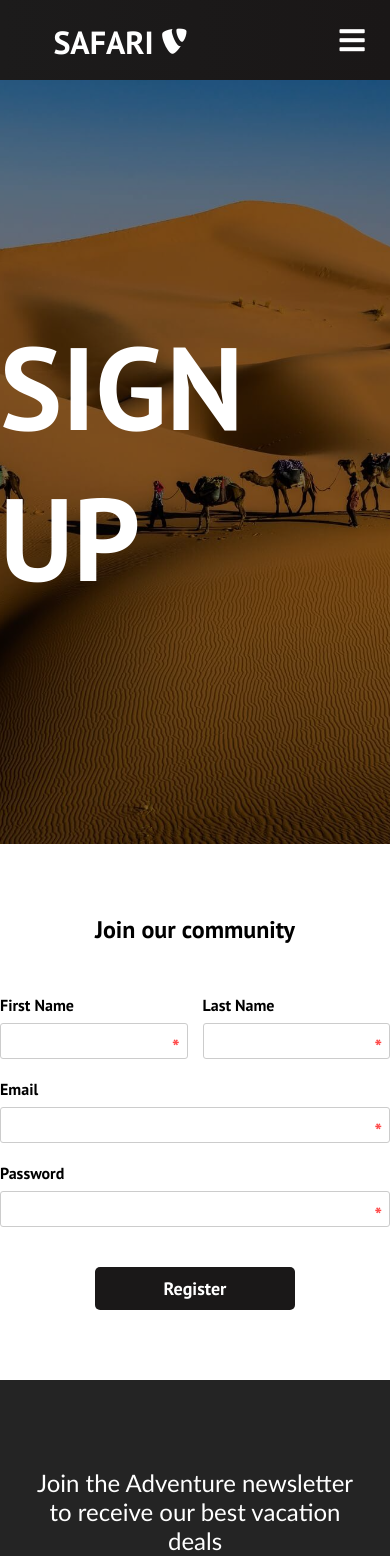
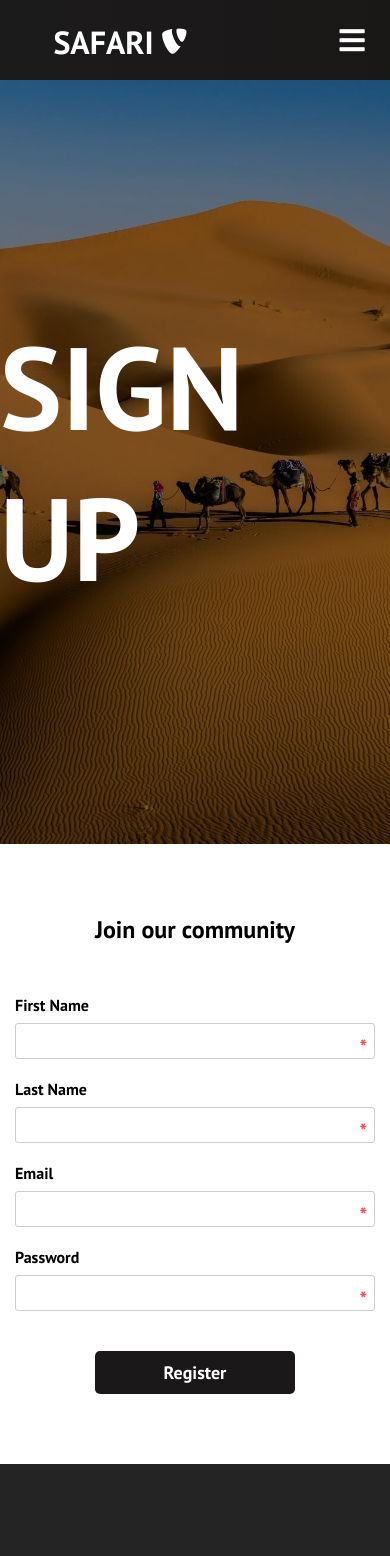
Before and after one commit to salahineo/safari, a React (Create React App) app: page /#/signup in a window 390 px wide. Shown: the top 1556 px of the page. Built offline with nearby package versions, Linux system fonts and the light colour scheme.

Commit message:
Form Enhancement

```diff
--- a/src/components/Form/Form.css
+++ b/src/components/Form/Form.css
@@ -2,7 +2,7 @@
   margin: 20px auto;
   display: block;
   max-width: 600px;
-  padding: 50px 0;
+  padding: 50px 15px;
 }
 
 .user-form h2 {
@@ -67,3 +67,12 @@
 .user-form input[type='submit']:hover {
   opacity: 0.9;
 }
+
+@media (max-width: 576px) {
+  .user-form .form-group {
+    flex-direction: column;
+  }
+  .user-form .form-group .group:first-of-type {
+    margin-right: 0;
+  }
+}
```
